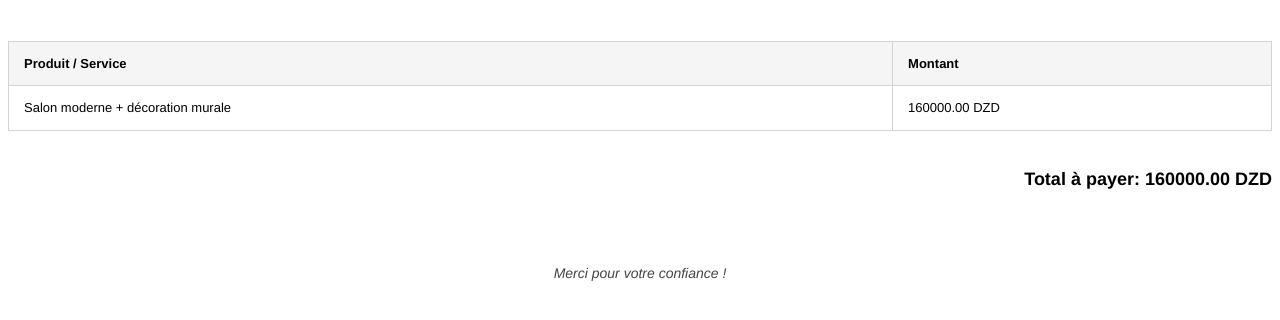
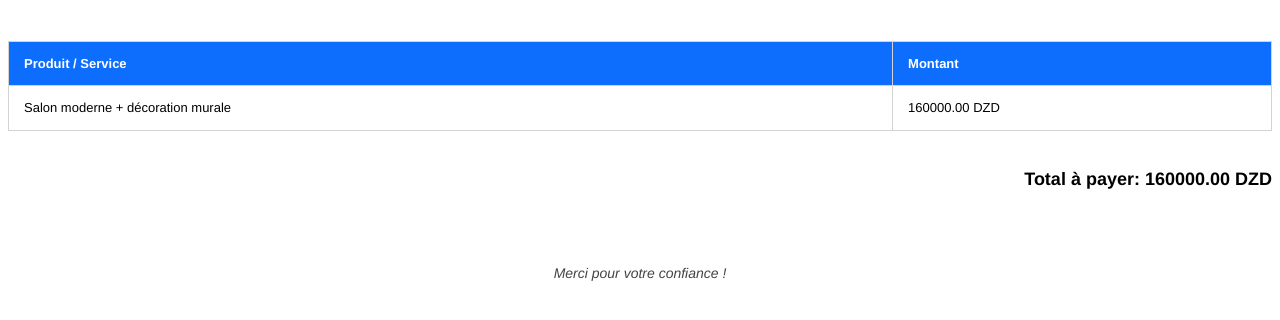
Before and after one commit to mghribinf-boop/shiraz-decor-crm, a Django app: template crm/templates/crm/invoice_pdf.html in a window 1280 px wide. Shown: the part 224-544 px from the top of the page. Run offline with Django 5.2, Linux system fonts and the light colour scheme; the template is opened without the code that fills it: values that come from a table or form of the project are taken from there, others are empty; data comes from the database, SQL or seed files in the repository.

Commit message:
Style invoice header table with blue background and white text

```diff
--- a/crm/templates/crm/invoice_pdf.html
+++ b/crm/templates/crm/invoice_pdf.html
@@ -53,7 +53,8 @@
             font-size: 13px;
         }
         .items-table th {
-            background-color: #f5f5f5;
+            background-color: #0d6efd !important; /* لون أزرق أنيق */
+            color: white !important; /* الكتابة باللون الأبيض لتبرز بوضوح */
             font-weight: bold;
         }
         .total-container {
```
